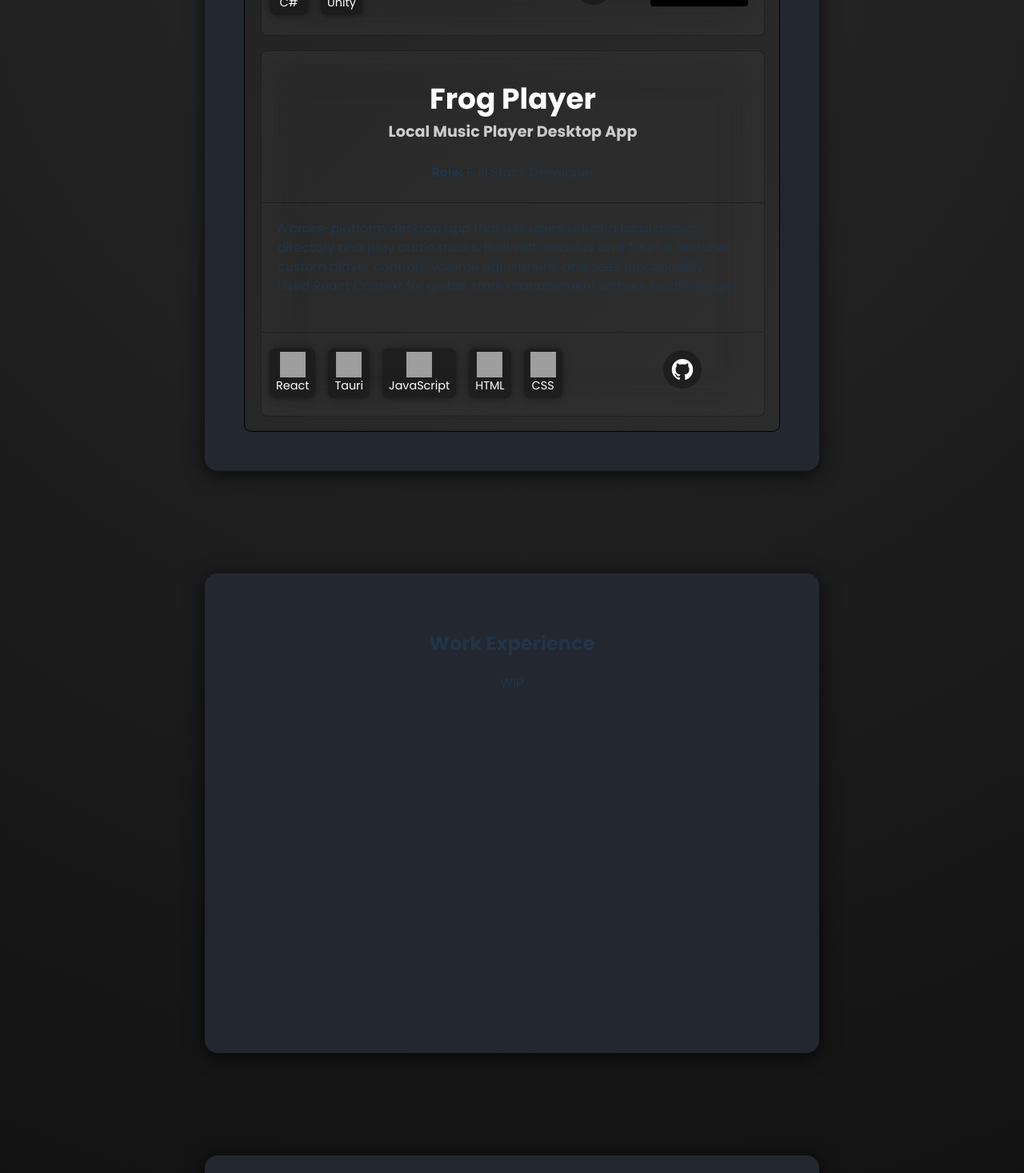
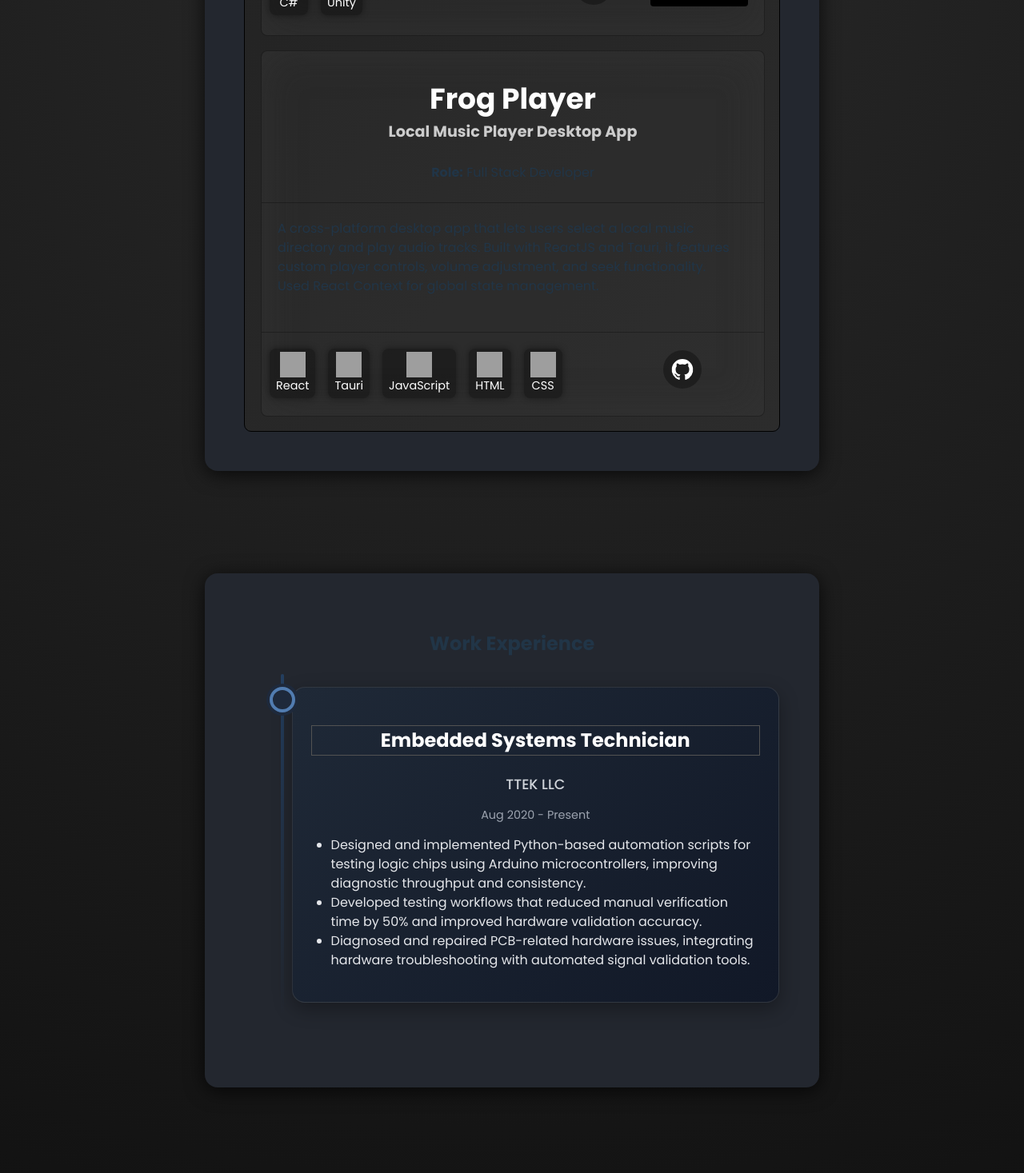
Before and after one commit to stanley-nguyen/portfolio, a React (Vite) app: page / in a window 1280 px wide. Shown: the part 2927-4394 px from the top of the page at 80% size. Built offline with nearby package versions, Linux system fonts and the light colour scheme; grey boxes are pictures that could not be loaded.

Commit message:
update projects, add work card and timeline

```diff
--- a/src/components/ProjectsCard.jsx
+++ b/src/components/ProjectsCard.jsx
@@ -1,49 +1,61 @@
 import './ProjectsCard.css';
 import Card from './Card';
 import ProjectItem from './ProjectItem';
+
+const projectData = [
+    {
+        title: "Rent a Lackey",
+        subtitle: "Job Marketplace Platform",
+        role: "Backend Developer (Team Project)",
+        desc: "Developed the backend for a marketplace platform that allows users to post and accept job listings. Implemented secure authentication with OAuth2, dynamic job listing APIs, and used MySQL to store user data, job posts, and transaction records.",
+        techStack: ['Python', 'FastAPI', 'MySQL', 'OAuth2'],
+        ghLink:  "https://github.com/chennitoa/watermelon-table"
+    },
+    {
+        title: "YT2Sub",
+        subtitle: "YouTube Transcription Tool",
+        role: "Full Stack Developer",
+        desc: "A full-stack web app that lets users upload YouTube videos or audio files and automatically transcribes their speech to text using Whisper AI. It allows selection of different transcription models for speed or accuracy.",
+        techStack: ['Vue.js', 'Node.js', 'Whisper AI', 'Transformers.js', 'HTML', 'CSS'],
+        ghLink: "https://github.com/stanley-nguyen/yt2sub",
+        demoLink: "https://yt2sub.onrender.com/"
+    },
+    {
+        title: "Farm Defender",
+        subtitle: "Unity Game",
+        role: "Developer (Programming, Design)",
+        desc: "A top-down shooter game where players defend their farm from waves of enemies. Developed using Unity and C#, implemented game mechanics, enemy pathing, and level design.",
+        techStack: ['C#', 'Unity'],
+        ghLink: "https://github.com/stanley-nguyen/farm-defender",
+        demoLink: "https://stmonke.itch.io/farm-defender/"
+    },
+    {
+        title: "Frog Player",
+        subtitle: "Local Music Player Desktop App",
+        role: "Full Stack Developer",
+        desc: "A cross-platform desktop app that lets users select a local music directory and play audio tracks. Built with ReactJS and Tauri, it features custom player controls, volume adjustment, and seek functionality. Used React Context for global state management.",
+        techStack: ['React', 'Tauri', 'JavaScript', 'HTML', 'CSS'],
+        ghLink: "https://github.com/stanley-nguyen/frog-player"
+    }
+]
 
 const ProjectsCard = () => {
     return (
         <Card id='projects'>
             <h2>Projects</h2>
             <div className="project-list">
-                <ProjectItem
-                    title="Rent a Lackey"
-                    subtitle="Job Marketplace Platform"
-                    role="Backend Developer (Team Project)"
-                    desc="Developed the backend for a marketplace platform that allows users to post and accept job listings. Implemented secure authentication with OAuth2, dynamic job listing APIs, and used MySQL to store user data, job posts, and transaction records."
-                    techStack={['Python', 'FastAPI', 'MySQL', 'OAuth2']}
-                    ghLink="https://github.com/chennitoa/watermelon-table"
-                />
-
-                <ProjectItem
-                    title="YT2Sub"
-                    subtitle="YouTube Transcription Tool"
-                    role="Full Stack Developer"
-                    desc="A full-stack web app that lets users upload YouTube videos or audio files and automatically transcribes their speech to text using Whisper AI. It allows selection of different transcription models for speed or accuracy."
-                    techStack={['Vue.js', 'Node.js', 'Whisper AI', 'Transformers.js', 'HTML', 'CSS']}
-                    ghLink="https://github.com/stanley-nguyen/yt2sub"
-                    demoLink="https://yt2sub.onrender.com/"
-                />
-
-                <ProjectItem
-                    title="Farm Defender"
-                    subtitle="Unity Game"
-                    role="Developer (Programming, Design)"
-                    desc="A top-down shooter game where players defend their farm from waves of enemies. Developed using Unity and C#, implemented game mechanics, enemy pathing, and level design."
-                    techStack={['C#', 'Unity']}
-                    ghLink="https://github.com/stanley-nguyen/farm-defender"
-                    demoLink="https://stmonke.itch.io/farm-defender/"
-                />
-
-                <ProjectItem
-                    title="Frog Player"
-                    subtitle="Local Music Player Desktop App"
-                    role="Full Stack Developer"
-                    desc="A cross-platform desktop app that lets users select a local music directory and play audio tracks. Built with ReactJS and Tauri, it features custom player controls, volume adjustment, and seek functionality. Used React Context for global state management without localStorage."
-                    techStack={['React', 'Tauri', 'JavaScript', 'HTML', 'CSS']}
-                    ghLink="https://github.com/stanley-nguyen/frog-player"
-                />
+                {projectData.map((project, index) => (
+                    <ProjectItem
+                        key={index}
+                        title={project.title}
+                        subtitle={project.subtitle}
+                        role={project.role}
+                        desc={project.desc}
+                        techStack={project.techStack}
+                        ghLink={project.ghLink}
+                        demoLink={project.demoLink}
+                    />
+                ))}
             </div>
         </Card>
     )
--- /dev/null
+++ b/src/components/WorkCard.css
@@ -0,0 +1,45 @@
+#work {
+    min-height: 600px;
+    scroll-margin-top: 350px;
+}
+
+.timeline {
+    position: relative;
+    margin: 0;
+    padding-left: 33px;
+}
+
+.timeline::before {
+    content: '';
+    position: absolute;
+    left: 45px;
+    top: 0;
+    bottom: 0;
+    width: 4px;
+    background: linear-gradient(180deg, #233e5f 0%, #23272f 100%);
+    border-radius: 2px;
+}
+
+.timeline-item {
+    position: relative;
+    margin-bottom: 2.5em;
+    display: flex;
+}
+
+.timeline-marker {
+    position: absolute;
+    left: -2px;
+    top: 2vh;
+    width: 24px;
+    height: 24px;
+    background: #1e293b;
+    border: 4px solid #517cb0;
+    border-radius: 50%;
+    z-index: 1;
+    box-shadow: 0 0 0 4px #1e293b;
+}
+
+.timeline-content {
+    margin-left: 2vw;
+    flex: 1;
+}
--- a/src/components/WorkCard.jsx
+++ b/src/components/WorkCard.jsx
@@ -1,10 +1,40 @@
 import Card from './Card';
+import WorkItem from './WorkItem';
+import './WorkCard.css';
+
+const workData = [
+    {
+        role: "Embedded Systems Technician",
+        company: "TTEK LLC",
+        duration: "Aug 2020 - Present",
+        bullets: [
+            'Designed and implemented Python-based automation scripts for testing logic chips using Arduino microcontrollers, improving diagnostic throughput and consistency.',
+            'Developed testing workflows that reduced manual verification time by 50% and improved hardware validation accuracy.',
+            'Diagnosed and repaired PCB-related hardware issues, integrating hardware troubleshooting with automated signal validation tools.'
+        ]
+    }
+]
 
 const WorkCard = () => {
     return (
         <Card id='work'>
             <h2>Work Experience</h2>
-            <p>WIP</p>
+            <div className="timeline">
+                {workData.map((work, index) => (
+                    <div className="timeline-item" key={index}>
+                        <div className="timeline-marker"/>
+                        <div className="timeline-content">
+                            <WorkItem
+                                key={index}
+                                role={work.role}
+                                company={work.company}
+                                duration={work.duration}
+                                bullets={work.bullets}
+                            />
+                        </div>
+                    </div>
+                ))}
+            </div>
         </Card>
     );
 }
--- /dev/null
+++ b/src/components/WorkItem.css
@@ -0,0 +1,45 @@
+.work-item {
+    background: linear-gradient(135deg, #1f2937, #111827);
+    border: 1px solid #5355586c;
+    border-radius: 16px;
+    padding: 1.5em;
+    margin: 1rem 0;
+    color: #f9fafb;
+    box-shadow: 0 8px 24px #00000050;
+    transition: all 0.3s ease;
+}
+
+.work-item:hover {
+    transform: translateY(-8px);
+    box-shadow: 0 12px 30px #0000009b;
+}
+
+.work-role {
+    font-size: 1.5em;
+    font-weight: 600;
+    color: #ffffff;
+    outline: 1px solid #525252;
+}
+
+.work-duration {
+    font-size: 0.9em;
+    color: #9ca3af;
+}
+
+.work-company {
+    font-weight: 500;
+    color: #d1d5db;
+    font-size: 1.1em;
+    margin-bottom: 0.5em;
+}
+
+.work-bullets {
+    line-height: 1.5;
+    color: #e5e7eb;
+    text-align: left;
+    margin-left: 1.5em;
+    margin-bottom: 1em;
+}
+.work-bullets li {
+    list-style-type: disc;
+}
--- /dev/null
+++ b/src/components/WorkItem.jsx
@@ -0,0 +1,19 @@
+import './WorkItem.css';
+
+const WorkItem = ({ role, company, duration, bullets }) => {
+
+    return (
+        <div className="work-item">
+            <h3 className="work-role">{role}</h3>
+            <p className="work-company">{company}</p>
+            <p className="work-duration">{duration}</p>
+            <ul className="work-bullets">
+                {bullets.map((bullet, index) => (
+                    <li key={index} className="work-bullet">{bullet}</li>
+                ))}
+            </ul>
+        </div>
+    );
+}
+
+export default WorkItem;
```
